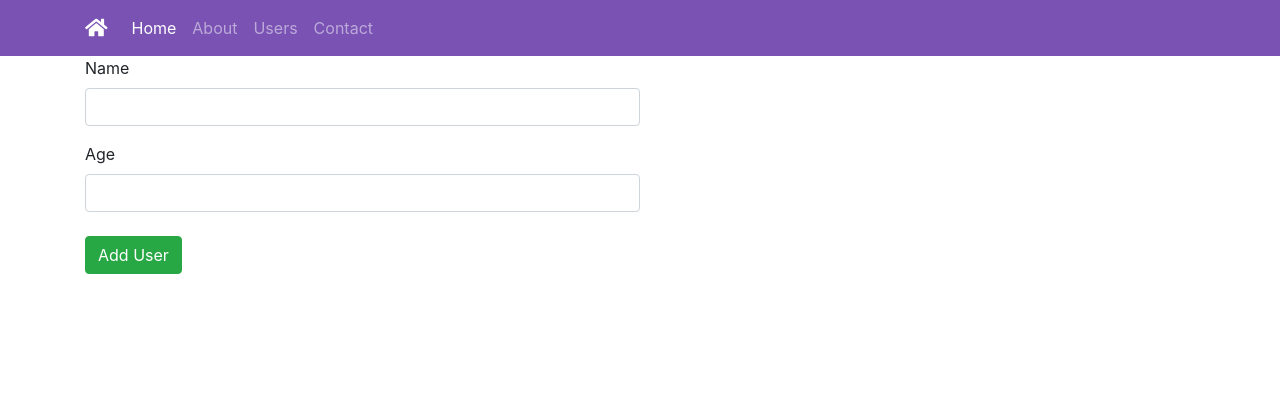
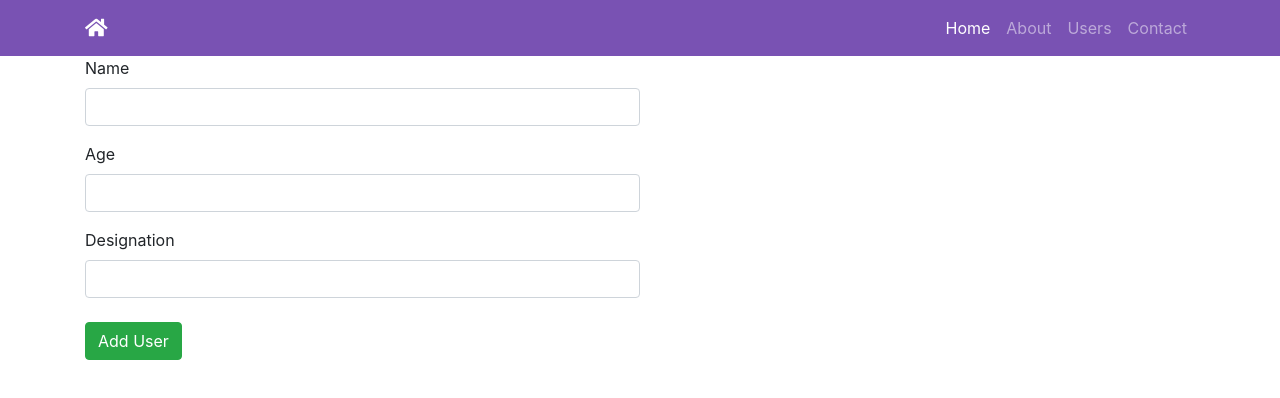
Before and after one commit to ranameenu/react-first, a React (Create React App) app: page /users/add in a window 1280 px wide. Shown: the top 398 px of the page. Built offline with nearby package versions, Linux system fonts and the light colour scheme.

Commit message:
Add users

```diff
--- a/src/component/layout/Navbar.js
+++ b/src/component/layout/Navbar.js
@@ -5,7 +5,7 @@ class Navbar extends Component {
   render() {
     return (
       <nav
-        className="navbar navbar-expand-lg navbar-dark"
+        className="navbar navbar-expand-md navbar-dark"
         style={{ backgroundColor: '#7952b3' }}
       >
         <div className="container">
@@ -24,7 +24,7 @@ class Navbar extends Component {
             <span className="navbar-toggler-icon"></span>
           </button>
           <div className="collapse navbar-collapse" id="navbarNav">
-            <ul className="navbar-nav">
+            <ul className="navbar-nav ml-auto">
               <li className="nav-item active">
                 <Link className="nav-link" to="/home">
                   Home <span className="sr-only">(current)</span>
--- a/src/component/users/AddUser.js
+++ b/src/component/users/AddUser.js
@@ -1,13 +1,28 @@
 import React, { Component } from 'react';
-import Link from 'react-router-dom';
 
 class AddUser extends Component {
   state = {
-    id: '',
     name: '',
     age: '',
     designation: '',
   };
+
+  onChangeName = (e) => {
+    this.setState({ name: e.target.value });
+  };
+
+  onChangeAge = (e) => {
+    this.setState({ age: e.target.value });
+  };
+
+  onChangeDesignation = (e) => {
+    this.setState({ designation: e.target.value });
+  };
+
+  /* onChange = (e) => {
+    this.setState({ [e.target.name]: e.target.value });
+  }; */
+
   render() {
     return (
       <div>
@@ -32,6 +47,16 @@ class AddUser extends Component {
               onChange={this.onChangeAge}
             />
           </div>
+          <div className="form-group">
+            <label htmlFor="designation">Designation</label>
+            <input
+              type="text"
+              className="form-control"
+              name="designation"
+              value={this.state.designation}
+              onChange={this.onChangeDesignation}
+            />
+          </div>
           <input
             type="submit"
             value="Add User"
--- a/src/component/users/Users.js
+++ b/src/component/users/Users.js
@@ -1,6 +1,7 @@
 import React, { Component } from 'react';
 import Useritem from './Useritem';
 import axios from 'axios';
+import { Link } from 'react-router-dom';
 
 class Users extends Component {
   state = { users: null };
@@ -17,7 +18,7 @@ class Users extends Component {
             <h4>Users</h4>
           </div>
           <div className="col-6 mt-1">
-            <Link to="./AddUser">
+            <Link to="/users/add">
               <button className="btn btn-success float-right">Add User</button>
             </Link>
           </div>
```
